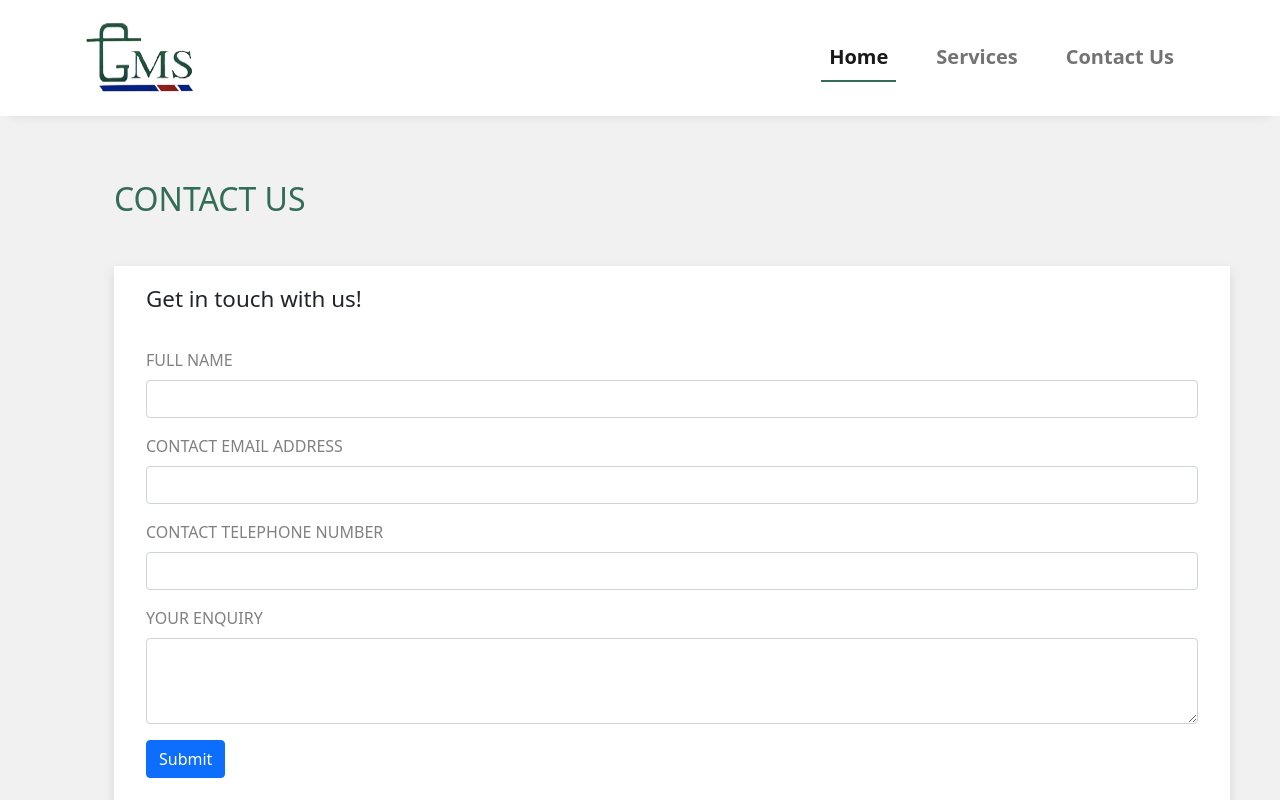
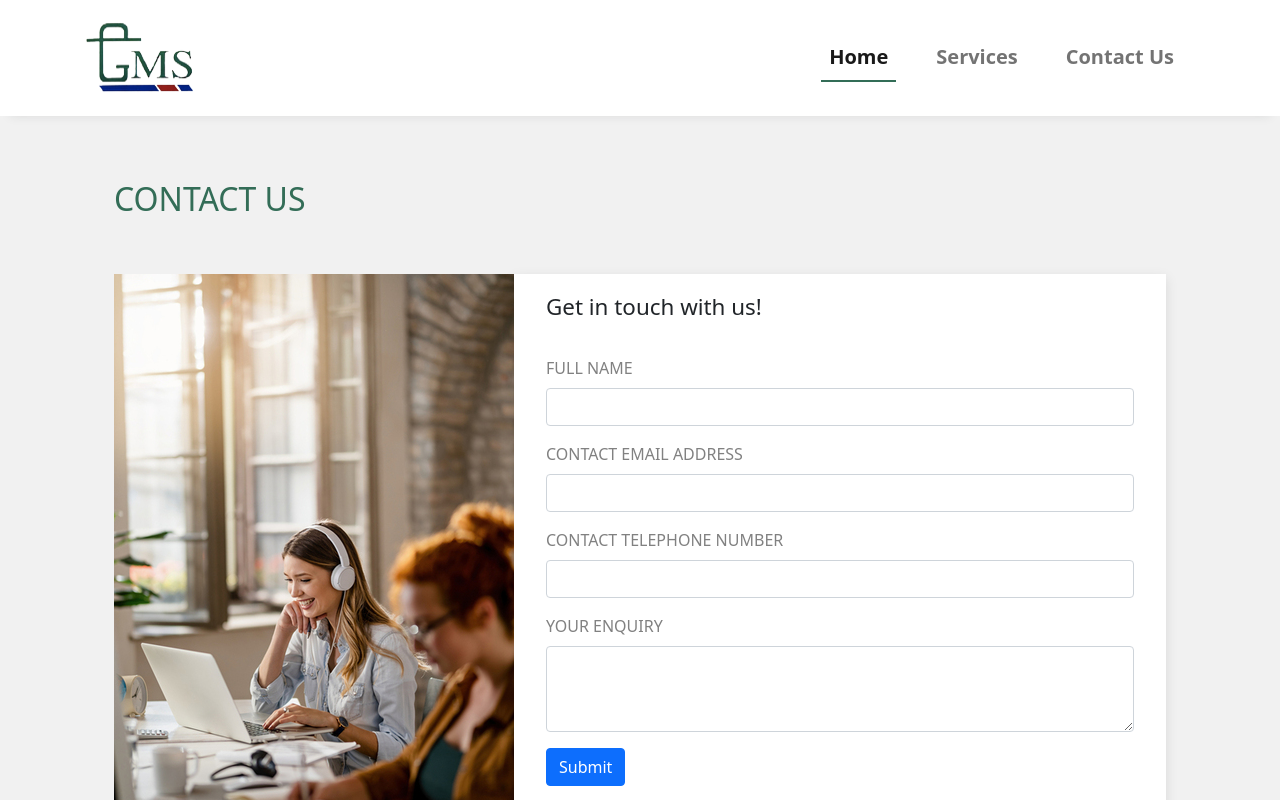
Before and after one commit to swornimgrg/gms, a React (Create React App) app: page /contact-us in a window 1280 px wide. Shown: the top 800 px of the page. Built offline with nearby package versions, Linux system fonts and the light colour scheme.

Commit message:
Updated contact us

```diff
--- a/src/components/Contactus/Contactus.css
+++ b/src/components/Contactus/Contactus.css
@@ -4,18 +4,35 @@
     font-size: 1.4rem;
     font-weight: 500;
 }
+.contactus-body{
+    display: flex;
+    justify-content: space-between;
+}
 
 .form-wrapper{
-    margin: 2rem;
+    margin: 2rem 2rem 2rem 0rem;
     border: 2px;
     width: 100%;
-    height: 750px;
+    height: 600px;
     background-color: white;
     box-shadow: rgba(0, 0, 0, 0.1) 0px 4px 12px;
-
-
 }
 
+.contactus-image{
+    margin: 2rem 0rem 2rem 2rem;
+}
 .map-container{
     padding: 0 1rem 1rem;
 }
+
+@media screen and (max-width:992px){
+    div.contactus-body{
+        flex-direction: column-reverse;
+    }
+}
+
+@media screen and (max-width:992px){
+    div.contactus-image{
+        display: none;
+    }
+}
--- a/src/components/Contactus/Contactus.jsx
+++ b/src/components/Contactus/Contactus.jsx
@@ -7,10 +7,17 @@ function Contactus() {
   return (
     <Container className="wrapper">
       <h2>CONTACT US</h2>
-
-      <div className="form-wrapper">
-        <p className="form-title">Get in touch with us!</p>
-        <Enquiryform />
+      <div className="contactus-body">
+        <div className="contactus-image">
+          <img
+            src={process.env.PUBLIC_URL + `/images/contactus.jpg`}
+            alt="contactus"
+          ></img>
+        </div>
+        <div className="form-wrapper">
+          <p className="form-title">Get in touch with us!</p>
+          <Enquiryform />
+        </div>
       </div>
     </Container>
   );
--- a/src/components/OurValues/OurValues.jsx
+++ b/src/components/OurValues/OurValues.jsx
@@ -16,8 +16,8 @@ function OurValues() {
         </div>
         <div>
           <p className="paragraph">
-            Integrity, Helpfulness and Avaiablity are the are the foundation on
-            which we build trust with our customers, our colleagues, and the
+            Integrity, Helpfulness and Availability are the are the foundation
+            on which we build trust with our customers, our colleagues, and the
             surrounding community.
           </p>
           <hr />
--- a/src/components/SlideShow/SlideShow.jsx
+++ b/src/components/SlideShow/SlideShow.jsx
@@ -13,7 +13,6 @@ function SlideShow() {
         />
         <Carousel.Caption>
           <h3>Reliable Security Partner</h3>
-          <p>Nulla vitae elit libero, a pharetra augue mollis interdum.</p>
         </Carousel.Caption>
       </Carousel.Item>
       <Carousel.Item bsPrefix="carousel-item">
@@ -25,7 +24,6 @@ function SlideShow() {
 
         <Carousel.Caption>
           <h3>Liscensed and Fully Insured</h3>
-          <p>Lorem ipsum dolor sit amet, consectetur adipiscing elit.</p>
         </Carousel.Caption>
       </Carousel.Item>
       <Carousel.Item bsPrefix="carousel-item">
@@ -37,9 +35,6 @@ function SlideShow() {
 
         <Carousel.Caption>
           <h3>Specialize Security Training</h3>
-          <p>
-            Praesent commodo cursus magna, vel scelerisque nisl consectetur.
-          </p>
         </Carousel.Caption>
       </Carousel.Item>
     </Carousel>
```
Also changed, not shown: public/images/contactus.jpg (added).
